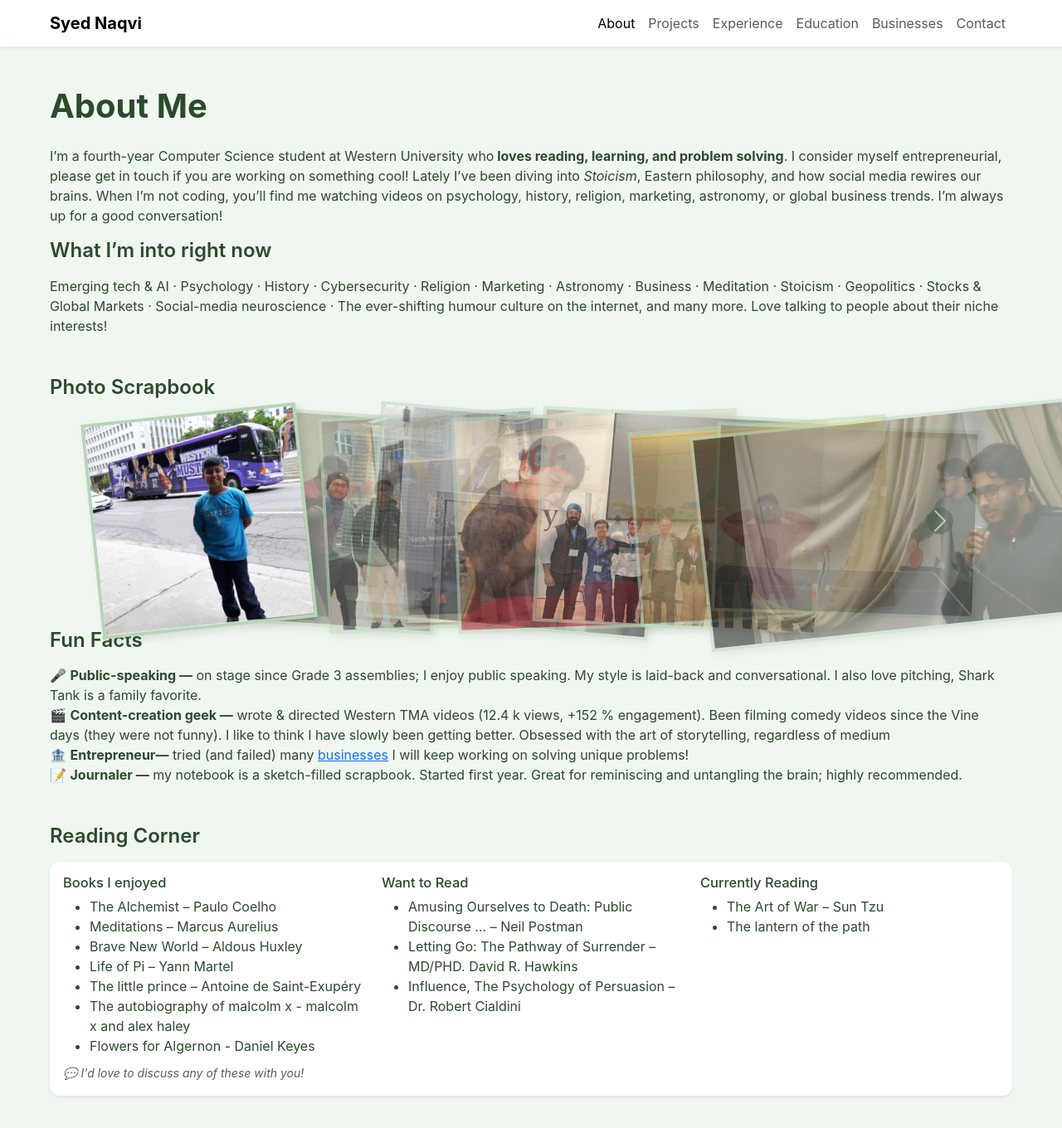
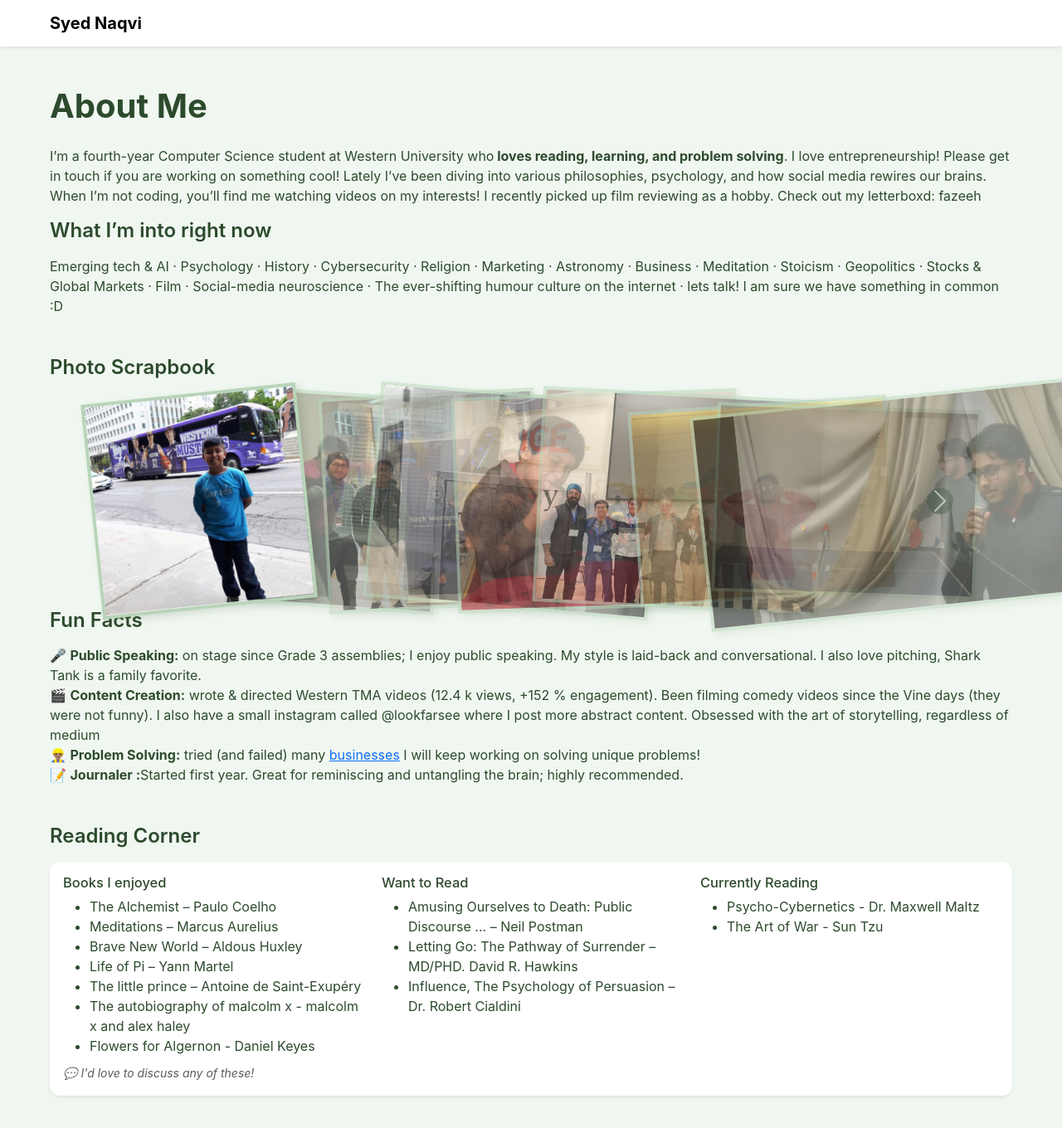
Before and after one commit to Faseeh-Naqvi/faseeh.ca, a React (Create React App) app in the folder my-portfolio/: page /about in a window 1280 px wide. Shown: the top 1360 px of the page at 83% size. Built offline with nearby package versions, Linux system fonts and the light colour scheme.

Commit message:
style changes and added buttons to home and updated about pg

```diff
--- a/my-portfolio/src/index.css
+++ b/my-portfolio/src/index.css
@@ -29,6 +29,11 @@ code {
 body {
   background-color: var(--bs-body-bg) !important;
   color:            var(--bs-body-color) !important;
+}
+
+/* tiny global transitions for subtle polish */
+* {
+  transition: color 160ms ease, background-color 160ms ease;
 }
 
 /* cards blend in */
--- a/my-portfolio/src/pages/About.js
+++ b/my-portfolio/src/pages/About.js
@@ -20,8 +20,8 @@ export default function About() {
 
   /* ---------- Reading Lists (update any time) ---------- */
   const currentlyReading = [
-    'The Art of War – Sun Tzu',
-    'The lantern of the path',
+    'Psycho-Cybernetics - Dr. Maxwell Maltz',
+    'The Art of War - Sun Tzu',
 
 
   ];
@@ -51,10 +51,9 @@ export default function About() {
       <p className="fs-lg">
         I’m a fourth-year Computer Science student at Western University who
         <strong> loves reading, learning, and problem solving</strong>.
-        I consider myself entrepreneurial, please get in touch if you are working on something cool! Lately I’ve been diving into <em>Stoicism</em>, Eastern philosophy, and how
+        I love entrepreneurship! Please get in touch if you are working on something cool! Lately I’ve been diving into various philosophies, psychology, and how
         social media rewires our brains. When I’m not coding, you’ll find me watching
-        videos on psychology, history, religion, marketing, astronomy, or global
-        business trends. I’m always up for a good conversation!
+        videos on my interests! I recently picked up film reviewing as a hobby. Check out my letterboxd: fazeeh
       </p>
 
       {/* ---------- Interests ---------- */}
@@ -62,8 +61,8 @@ export default function About() {
         <h2 className="h4 fw-semibold mb-3">What I’m into right now</h2>
         <p>
           Emerging tech &amp; AI · Psychology · History · Cybersecurity · Religion · Marketing · Astronomy · Business ·
-          Meditation · Stoicism · Geopolitics · Stocks &amp; Global Markets ·
-          Social-media neuroscience · The ever-shifting humour culture on the internet, and many more. Love talking to people about their niche interests!
+          Meditation · Stoicism · Geopolitics · Stocks &amp; Global Markets · Film ·
+          Social-media neuroscience · The ever-shifting humour culture on the internet · lets talk! I am sure we have something in common :D
         </p>
       </div>
       {/* ---------- Photo Scrapbook ---------- */}
@@ -110,10 +109,10 @@ export default function About() {
       <div className="mb-5">
         <h2 className="h4 fw-semibold mb-3">Fun Facts</h2>
         <ul className="list-unstyled">
-          <li>🎤 <strong>Public-speaking —</strong> on stage since Grade 3 assemblies; I enjoy public speaking. My style is laid-back and conversational. I also love pitching, Shark Tank is a family favorite.</li>
-          <li>🎬 <strong>Content-creation geek —</strong> wrote & directed Western TMA videos (12.4 k views, +152 % engagement). Been filming comedy videos since the Vine days (they were not funny). I like to think I have slowly been getting better. Obsessed with the art of storytelling, regardless of medium</li>
-          <li>🏦 <strong>Entrepreneur—</strong> tried (and failed) many <Link to="/businesses">businesses</Link> I will keep working on solving unique problems!</li>
-          <li>📝 <strong>Journaler —</strong> my notebook is a sketch-filled scrapbook. Started first year. Great for reminiscing and untangling the brain; highly recommended.</li>
+          <li>🎤 <strong>Public Speaking:</strong> on stage since Grade 3 assemblies; I enjoy public speaking. My style is laid-back and conversational. I also love pitching, Shark Tank is a family favorite.</li>
+          <li>🎬 <strong>Content Creation:</strong> wrote & directed Western TMA videos (12.4 k views, +152 % engagement). Been filming comedy videos since the Vine days (they were not funny). I also have a small instagram called @lookfarsee where I post more abstract content. Obsessed with the art of storytelling, regardless of medium</li>
+          <li>👷🏽‍♂️ <strong>Problem Solving:</strong> tried (and failed) many <Link to="/businesses">businesses</Link> I will keep working on solving unique problems!</li>
+          <li>📝 <strong>Journaler :</strong>Started first year. Great for reminiscing and untangling the brain; highly recommended.</li>
         </ul>
       </div>
 
@@ -132,7 +131,7 @@ export default function About() {
                   ))}
                 </ul>
                 <small className="text-muted fst-italic">
-                  💬 I'd love to discuss any of these with you!
+                  💬 I'd love to discuss any of these!
                 </small>
               </div>
 
--- a/my-portfolio/src/pages/Business.css
+++ b/my-portfolio/src/pages/Business.css
@@ -1,3 +1,34 @@
+/* Page-specific styles for Businesses */
+
+.card {
+  border-radius: 12px;
+  transition: transform 180ms ease, box-shadow 220ms ease;
+}
+.status-badge {
+  display: inline-block;
+  padding: 0.22rem 0.6rem;
+  border-radius: 999px;
+  font-weight: 600;
+  font-size: 0.78rem;
+  text-transform: capitalize;
+  vertical-align: middle;
+  transition: background-color 160ms ease, color 160ms ease, transform 140ms ease;
+}
+.card.h-100:hover {
+  transform: translateY(-4px);
+  transition: transform 160ms ease;
+}
+
+/* Collapse fade/opacity transition for update/lesson panels */
+.collapse {
+  transition: opacity 200ms ease;
+}
+.collapse:not(.show) {
+  opacity: 0;
+}
+.collapse.show {
+  opacity: 1;
+}
 /* Page-specific styles for Businesses */
 
 .status-badge {
--- a/my-portfolio/src/pages/Business.js
+++ b/my-portfolio/src/pages/Business.js
@@ -200,7 +200,10 @@ function StatusBadge({ status }) {
 export default function Businesses() {
 	return (
 		<div className="container py-5">
-			<h1 className="fw-bold mb-4 text-center">Businesses & Ventures</h1>
+			<h1 className="fw-bold mb-2 text-center">Businesses & Ventures</h1>
+			<div className="text-center mb-4">
+				<a href="/projects" className="btn btn-sm btn-theme rounded-pill px-3">See what I'm working on</a>
+			</div>
 
 			{/* Scoreboard & Stats */}
 			{(() => {
--- /dev/null
+++ b/my-portfolio/src/pages/Home.css
@@ -0,0 +1,49 @@
+/* Theme-aware button styles for Home quick links */
+:root {
+  --theme-dark: var(--bs-dark);
+  --theme-primary: var(--bs-primary);
+  --theme-light: var(--bs-light);
+  --theme-text: var(--bs-body-color);
+}
+
+.btn-theme {
+  background: linear-gradient(135deg, var(--theme-dark) 0%, #2d5b36 100%);
+  color: var(--theme-light) !important;
+  border: 1px solid rgba(255,255,255,0.06);
+  box-shadow: 0 6px 18px rgba(45,75,45,0.08);
+  transition: transform 160ms ease, box-shadow 180ms ease, background-color 160ms ease;
+}
+.btn-theme:hover {
+  transform: translateY(-2px);
+  box-shadow: 0 12px 30px rgba(45,75,45,0.12);
+}
+
+.btn-theme-outline {
+  background: transparent;
+  color: var(--theme-dark) !important;
+  border: 1px solid var(--theme-primary) !important;
+  transition: background-color 140ms ease, color 140ms ease, transform 120ms ease;
+}
+.btn-theme-outline:hover {
+  background: var(--theme-primary) !important;
+  color: var(--theme-light) !important;
+}
+
+.btn-ghost {
+  background: transparent;
+  color: var(--theme-text) !important;
+  border: 1px solid rgba(45,75,45,0.06);
+  transition: background-color 140ms ease, color 140ms ease, transform 120ms ease;
+}
+.btn-ghost:hover {
+  background: rgba(45,75,45,0.04) !important;
+}
+
+/* Make the quick-links area look tighter on small screens */
+@media (max-width: 575px) {
+  .btn-theme, .btn-theme-outline, .btn-ghost {
+    font-size: 0.95rem;
+    padding-left: 1rem;
+    padding-right: 1rem;
+  }
+}
--- a/my-portfolio/src/pages/Home.js
+++ b/my-portfolio/src/pages/Home.js
@@ -2,6 +2,7 @@
 import React, { useState } from 'react';
 import { FaLinkedin, FaGithub, FaYoutube } from 'react-icons/fa';
 import ResumeGraveyard from '../components/ResumeGraveyard';
+import './Home.css';
 
 export default function Home() {
   const [showGraveyard, setShowGraveyard] = useState(false);
@@ -20,7 +21,7 @@ export default function Home() {
         {/* Name */}
         <h1 className="display-1 fw-bold mb-2">Syed Faseeh Hayder Naqvi</h1>
         <p className="fs-4 mb-4 text-secondary">
-          4th-year Computer Science Student & Software Developer
+          Problem Solver & 4th-year Computer Science Student
         </p>
 
         {/* Big Icon Links */}
@@ -79,6 +80,13 @@ export default function Home() {
             👻 Resume Graveyard
           </button>
         </div>
+
+        {/* Quick Links */}
+        <div className="d-flex flex-column flex-sm-row gap-3 align-items-center mt-4">
+          <a href="/businesses" className="btn btn-sm btn-theme rounded-pill px-4">See what I'm working on</a>
+          <a href="/about" className="btn btn-sm btn-theme-outline rounded-pill px-4">Learn more about me!</a>
+          <a href="/projects" className="btn btn-sm btn-ghost rounded-pill px-4">See where I am solving unique problems</a>
+        </div>
       </div>
 
       {/* Resume Graveyard Component */}
```
